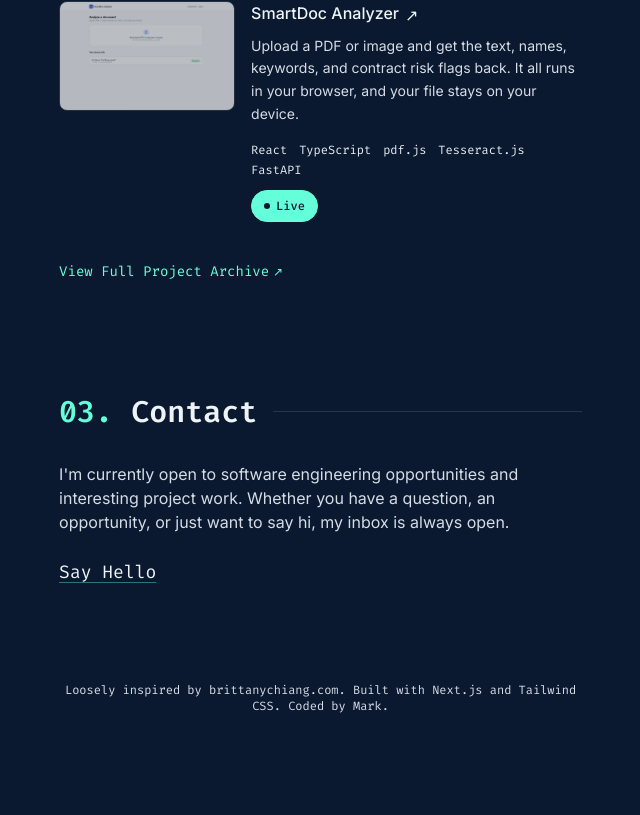
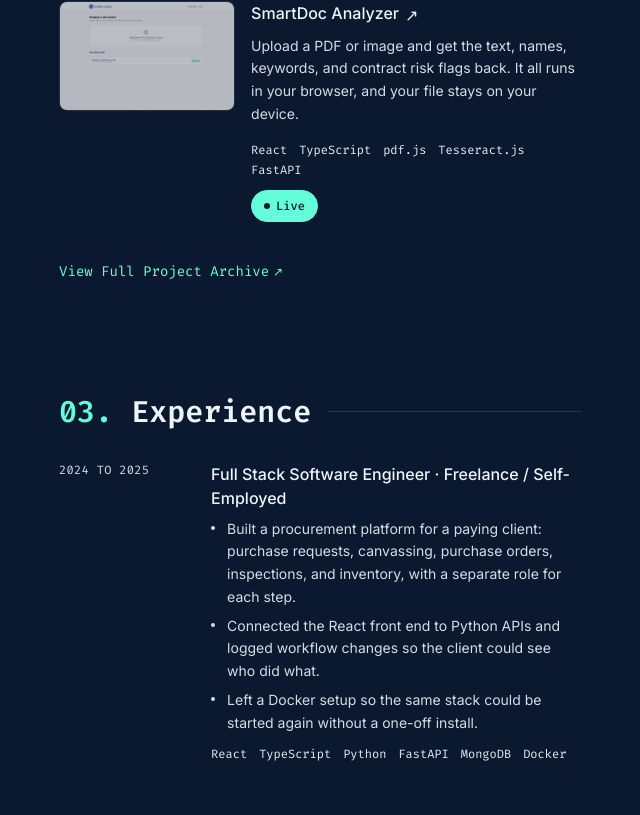
Before and after one commit to Tofuwuuu/PERSONAL-WEBSITE, a Next.js app: page / in a window 1280 px wide. Shown: the part 1975-2790 px from the top of the page, without its empty margins (602-1242 px from the left). Built offline with nearby package versions, Linux system fonts and the light colour scheme; no server answers.

Commit message:
Replace contact block with experience
Replaced the old contact section with a dedicated experience section on the homepage. This adds the Experience component, new experience content and typing, and updates navigation to point to the new section instead of contact.

```diff
--- a/app/page.tsx
+++ b/app/page.tsx
@@ -1,5 +1,5 @@
 import { About } from "@/components/About";
-import { Contact } from "@/components/Contact";
+import { Experience } from "@/components/Experience";
 import { Hero } from "@/components/Hero";
 import { ProjectsSection } from "@/components/ProjectsSection";
 
@@ -9,7 +9,7 @@ export default function HomePage() {
       <Hero />
       <About />
       <ProjectsSection />
-      <Contact />
+      <Experience />
     </>
   );
 }
--- a/components/Contact.tsx
+++ /dev/null
@@ -1,22 +0,0 @@
-import { Section } from "@/components/Section";
-import { profile } from "@/content/profile";
-
-export function Contact() {
-  return (
-    <Section id="contact" number="03." title="Contact">
-      <div className="max-w-xl">
-        <p className="text-sm leading-relaxed text-slate md:text-base">
-          I&apos;m currently open to software engineering opportunities and
-          interesting project work. Whether you have a question, an opportunity,
-          or just want to say hi, my inbox is always open.
-        </p>
-        <a
-          href={`mailto:${profile.email}`}
-          className="mt-6 inline-block font-mono text-lg text-heading underline decoration-green/40 underline-offset-4 transition hover:text-green hover:decoration-green"
-        >
-          Say Hello
-        </a>
-      </div>
-    </Section>
-  );
-}
--- /dev/null
+++ b/components/Experience.tsx
@@ -0,0 +1,61 @@
+import { Section } from "@/components/Section";
+import { experience } from "@/content/experience";
+
+export function Experience() {
+  return (
+    <Section id="experience" number="03." title="Experience">
+      <div className="space-y-12">
+        {experience.map((job) => (
+          <article
+            key={job.id}
+            className="group relative grid gap-2 pb-1 sm:grid-cols-[8rem_1fr] sm:gap-6"
+          >
+            <div className="font-mono text-xs uppercase tracking-wide text-slate">
+              <span>
+                {job.start} to {job.end}
+              </span>
+            </div>
+            <div>
+              <h3 className="font-medium text-heading transition-colors group-hover:text-green">
+                {job.role} · {job.company}
+              </h3>
+              <ul className="mt-2 space-y-1.5 text-sm leading-relaxed text-slate">
+                {job.bullets.map((bullet) => (
+                  <li key={bullet} className="relative pl-4 before:absolute before:left-0 before:top-2 before:h-1 before:w-1 before:rounded-full before:bg-slate">
+                    {bullet}
+                  </li>
+                ))}
+              </ul>
+              {job.links && job.links.length > 0 && (
+                <div className="mt-3">
+                  <p className="font-mono text-xs uppercase tracking-wide text-slate">Sites worked on</p>
+                  <ul className="mt-1 flex flex-wrap gap-x-3 gap-y-1 text-sm">
+                    {job.links.map((link) => (
+                      <li key={link.href}>
+                        <a
+                          href={link.href}
+                          target="_blank"
+                          rel="noopener noreferrer"
+                          className="inline-block py-1.5 text-green underline-offset-4 hover:underline"
+                        >
+                          {link.label}
+                        </a>
+                      </li>
+                    ))}
+                  </ul>
+                </div>
+              )}
+              <ul className="mt-3 flex flex-wrap gap-x-3 gap-y-1.5">
+                {job.tech.map((tech) => (
+                  <li key={tech} className="bc-tech-tag">
+                    {tech}
+                  </li>
+                ))}
+              </ul>
+            </div>
+          </article>
+        ))}
+      </div>
+    </Section>
+  );
+}
--- /dev/null
+++ b/content/experience.ts
@@ -0,0 +1,37 @@
+import type { Experience } from "./types";
+
+export const experience: Experience[] = [
+  {
+    id: "freelance",
+    company: "Freelance / Self-Employed",
+    role: "Full Stack Software Engineer",
+    start: "2024",
+    end: "2025",
+    bullets: [
+      "Built a procurement platform for a paying client: purchase requests, canvassing, purchase orders, inspections, and inventory, with a separate role for each step.",
+      "Connected the React front end to Python APIs and logged workflow changes so the client could see who did what.",
+      "Left a Docker setup so the same stack could be started again without a one-off install.",
+    ],
+    tech: ["React", "TypeScript", "Python", "FastAPI", "MongoDB", "Docker"],
+  },
+  {
+    id: "go-crayons",
+    company: "Go Crayons",
+    role: "Web Developer Intern",
+    start: "2024",
+    end: "2024",
+    bullets: [
+      "Built and maintained WordPress pages across several client sites.",
+      "Audited five client WordPress sites for on-page SEO, page speed, accessibility, and security, wrote a report for each, and made the fixes.",
+      "Found and fixed UX bugs like broken links and a contact form that sent with empty fields, checking each change with the team before it went out.",
+    ],
+    tech: ["WordPress", "On-page SEO", "Site audits", "GTmetrix", "JavaScript", "HTML", "CSS", "Git"],
+    links: [
+      { label: "mountstudio.com.sg", href: "https://mountstudio.com.sg" },
+      { label: "winningatlove.com", href: "https://winningatlove.com" },
+      { label: "mytires4less.com", href: "https://mytires4less.com" },
+      { label: "fredearlstevens.com", href: "https://fredearlstevens.com" },
+      { label: "band-itsfitness.com", href: "https://band-itsfitness.com" },
+    ],
+  },
+];
--- a/content/navigation.ts
+++ b/content/navigation.ts
@@ -1,5 +1,5 @@
 export const navItems = [
   { href: "/#about", label: "About", sectionId: "about" },
   { href: "/#projects", label: "Projects", sectionId: "projects" },
-  { href: "/#contact", label: "Contact", sectionId: "contact" },
+  { href: "/#experience", label: "Experience", sectionId: "experience" },
 ] as const;
```
Also changed, not shown: content/types.ts (+11 -0 lines).
